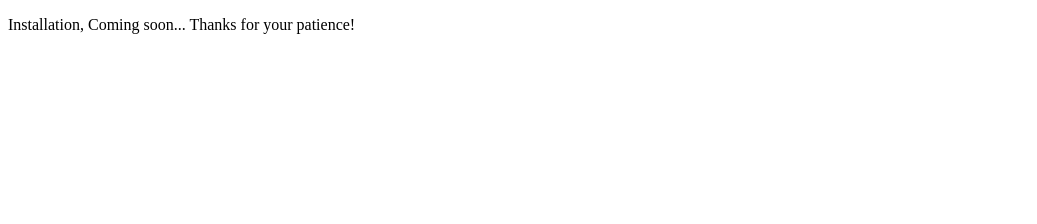
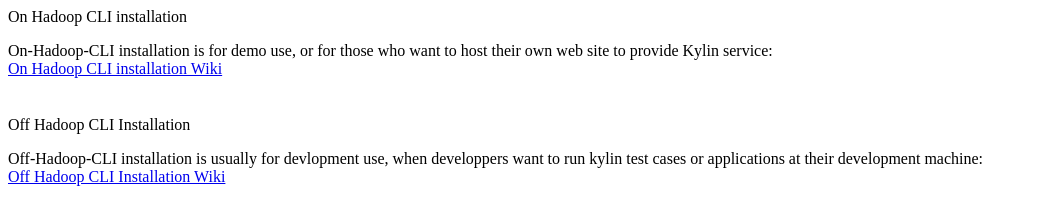
Before and after one commit to KylinOLAP/kylinolap.github.io, a plain HTML site: page docs/installation-content.html in a window 1280 px wide. Shown: the whole page, without its empty margins (0-1037 px from the left). Drawn offline with Linux system fonts and the light colour scheme.

Commit message:
add install wiki links

```diff
--- a/docs/installation-content.html
+++ b/docs/installation-content.html
@@ -10,9 +10,15 @@
 
 </head>
 <body>
-<p>Installation, Coming soon... Thanks for your patience!<p>
-
-
-
+<p class="content-header" style="margin-top:0.25em">On Hadoop CLI installation</p>
+<p class="content-p">
+On-Hadoop-CLI installation is for demo use, or for those who want to host their own web site to provide Kylin service: <br/>
+<a href="https://github.com/KylinOLAP/Kylin/wiki/On-Hadoop-CLI-installation">On Hadoop CLI installation Wiki</a>
+</p>
+<br/>
+<p class="content-header" style="margin-top:0.25em">Off Hadoop CLI Installation</p>
+<p class="content-p">Off-Hadoop-CLI installation is usually for devlopment use, when developpers want to run kylin test cases or applications at their development machine:
+<br/><a href="https://github.com/KylinOLAP/Kylin/wiki/Off-Hadoop-CLI-Installation">Off Hadoop CLI Installation Wiki</a>
+</p>
 </body>
 </html>
```
Also changed, not shown: document.html (+2 -0 lines), index.html (+5 -1 lines).
